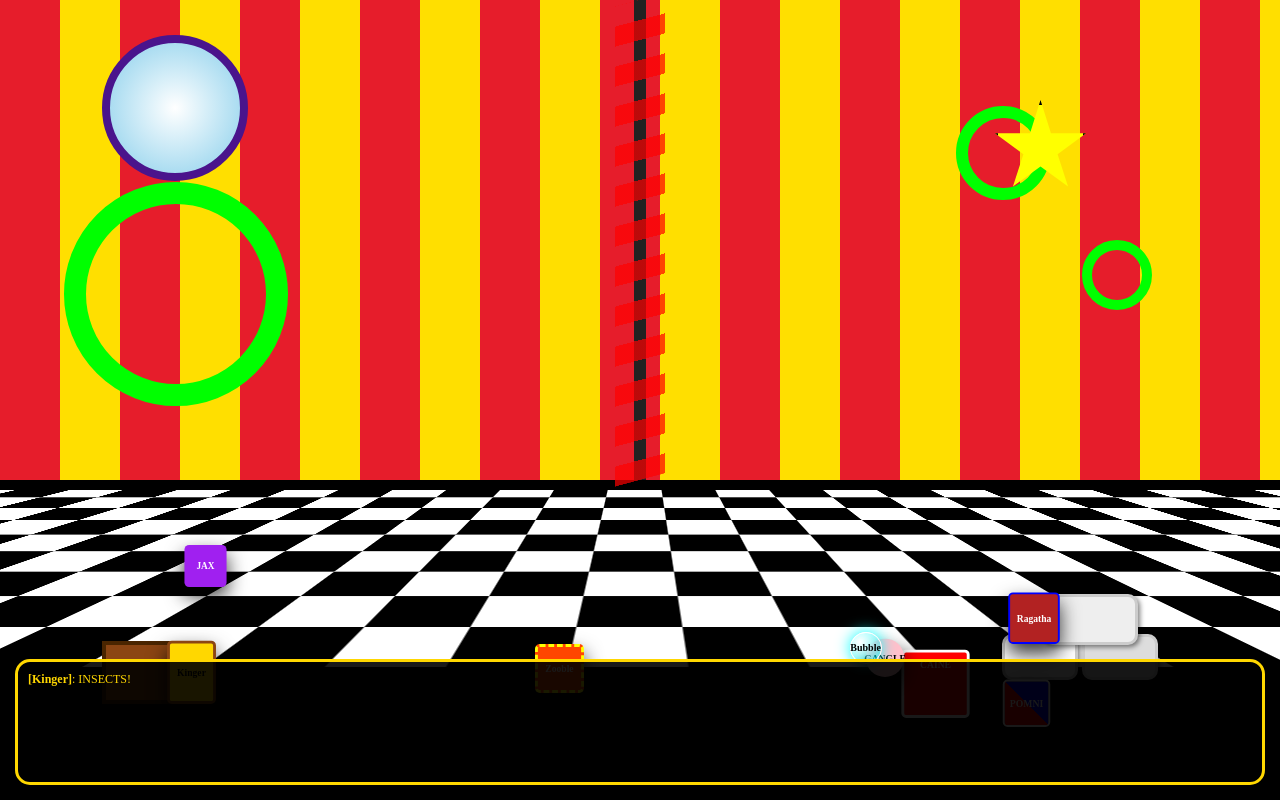
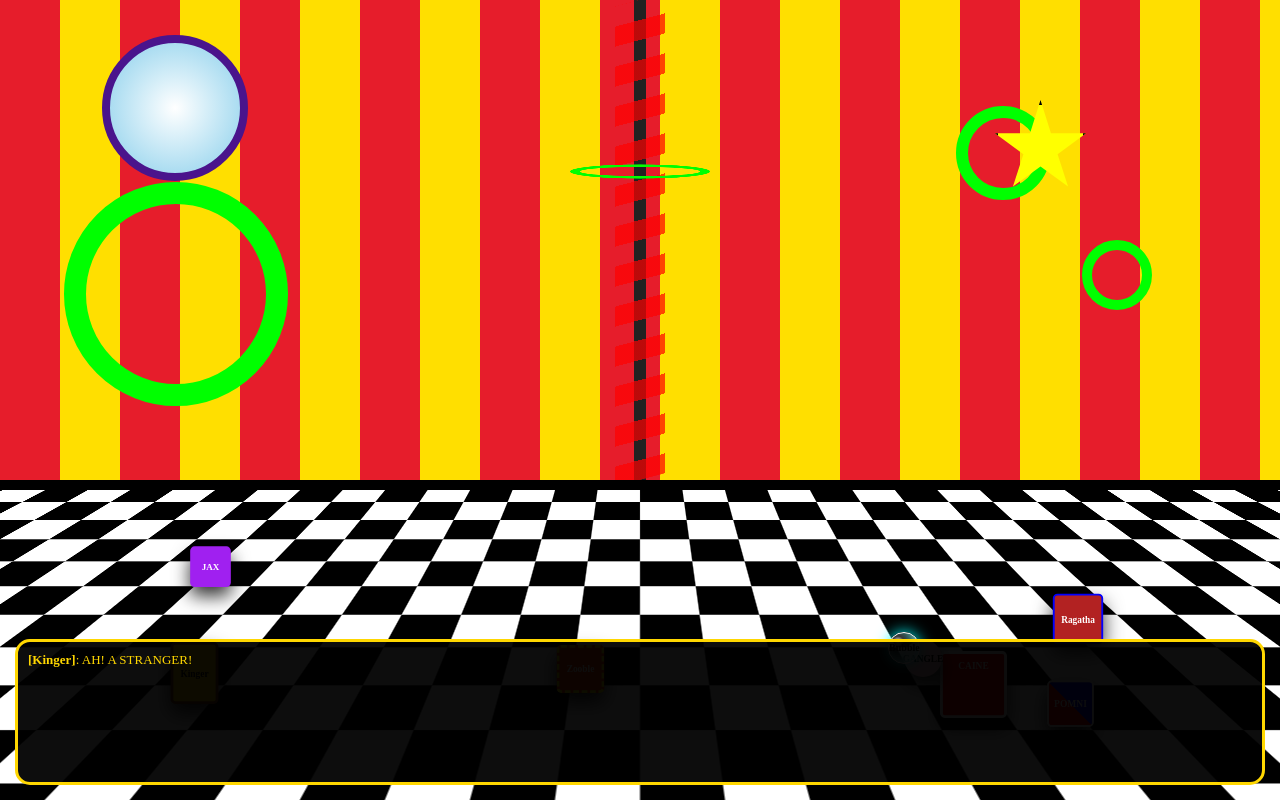
Before and after one commit to onyxmackey-collab/Tadc-Testing, a plain HTML site: page index.html in a window 1280 px wide. Drawn offline with Linux system fonts and the light colour scheme.

Commit message:
Update index.html

```diff
--- a/index.html
+++ b/index.html
@@ -3,79 +3,66 @@
 <head>
   <style>
     html, body { height: 100%; width: 100%; margin: 0; padding: 0; overflow: hidden; background: #000; }
-    #circus-container { position: relative; width: 100%; height: 100%; display: flex; flex-direction: column; }
+    #circus-container { position: relative; width: 100%; height: 100%; overflow: hidden; }
 
-    /* TOP LAYER: THE WALL */
     #tent-wall {
-      position: relative; width: 100%; height: 60%;
+      position: absolute; top: 0; left: 0; width: 100%; height: 60%;
       background: repeating-linear-gradient(90deg, #e61d2b, #e61d2b 60px, #ffdf00 60px, #ffdf00 120px);
-      border-bottom: 10px solid #000; z-index: 10;
+      border-bottom: 10px solid #000; z-index: 10; overflow: hidden;
     }
 
+    /* DECORATIONS */
     .center-pole { position: absolute; left: 50%; top: 0; width: 12px; height: 100%; background: #222; transform: translateX(-50%); }
     .spiral { position: absolute; left: 50%; width: 50px; height: 100%; background: repeating-linear-gradient(transparent, transparent 20px, #f00 20px, #f00 40px); transform: translateX(-50%) skewY(-15deg); opacity: 0.7; }
     .deco-hoop { position: absolute; border: 15px solid #0f0; border-radius: 50%; z-index: 11; }
     .huge-hoop-left { left: 5%; top: 38%; width: 180px; height: 180px; border-width: 22px; }
     .mid-hoop-right { right: 18%; top: 22%; width: 70px; height: 70px; border-width: 12px; }
     .small-hoop-right { right: 10%; top: 50%; width: 50px; height: 50px; border-width: 10px; }
+    .zipper-halo { left: 50%; top: 30%; width: 120px; height: 35px; border-width: 10px; transform: translateX(-50%) rotateX(75deg); }
     .giant-star { position: absolute; top: 100px; right: 15%; width: 85px; height: 85px; background: #ff0; clip-path: polygon(50% 0%, 61% 35%, 98% 35%, 68% 57%, 79% 91%, 50% 70%, 21% 91%, 32% 57%, 2% 35%, 39% 35%); border: 5px solid #000; z-index: 11;}
     .sky-portal { position: absolute; width: 130px; height: 130px; background: radial-gradient(circle, #fff, #87ceeb); border-radius: 50%; top: 35px; left: 8%; border: 8px solid #4a148c; z-index: 11;}
 
-    /* BOTTOM LAYER: THE FLOOR */
-    #floor-wrapper { position: absolute; bottom: 0; width: 100%; height: 40%; perspective: 800px; z-index: 1; }
     #floor {
-      position: absolute; width: 200%; height: 500px; top: 0; left: -50%;
+      position: absolute; width: 150%; height: 100%; top: 59%; left: -25%;
       background-color: #fff;
       background-image: conic-gradient(#000 90deg, transparent 90deg 180deg, #000 180deg 270deg, transparent 270deg);
-      background-size: 100px 100px; transform: rotateX(70deg); transform-origin: top center;
+      background-size: 80px 80px; transform: perspective(800px) rotateX(70deg); transform-origin: top center; z-index: 5;
     }
 
-    /* PROPS & AGENTS LAYER */
-    #stage { position: absolute; top: 0; left: 0; width: 100%; height: 100%; z-index: 20; pointer-events: none; }
-
-    #fort { position: absolute; right: 10%; bottom: 15%; width: 150px; height: 80px; }
-    .pillow { position: absolute; background: #eee; border: 3px solid #ccc; border-radius: 10px; box-shadow: 2px 2px 5px rgba(0,0,0,0.5); }
-    #zooble-box { position: absolute; left: 8%; bottom: 12%; width: 90px; height: 55px; background: #8B4513; border: 4px solid #4A2500; }
-
+    /* FIX: Transition is only for position, not scaling/opacity */
     .agent {
       position: absolute; transition: left 2.5s ease-in-out, top 2.5s ease-in-out;
       display: flex; align-items: center; justify-content: center;
       font-weight: bold; border-radius: 5px; font-size: 10px; text-align: center;
       box-shadow: 0 10px 20px rgba(0,0,0,0.8); transform-origin: bottom center;
+      z-index: 1000; /* High fixed z-index so they never dip below floor */
     }
 
     #bubble {
-      background: radial-gradient(circle at 30% 30%, white, rgba(0,255,255,0.4) 60%, rgba(0,255,255,0.8));
-      border: 1px solid white; border-radius: 50%; box-shadow: 0 0 15px cyan;
+      background: radial-gradient(circle at 30% 30%, white, rgba(255,255,255,0.2) 20%, rgba(0,255,255,0.4) 60%, rgba(0,255,255,0.8));
+      border: 1px solid white; box-shadow: inset -5px -5px 10px rgba(255,255,255,0.5), 0 0 15px cyan;
+      transition: left 1s linear, top 1s linear;
     }
 
     @keyframes walkBob { 0%, 100% { margin-top: 0px; } 50% { margin-top: -15px; } }
     .walking { animation: walkBob 0.4s infinite; }
+
+    @keyframes hoverFloat { 0%, 100% { transform: translateY(0); } 50% { transform: translateY(-20px); } }
     .hovering-wrap { animation: hoverFloat 2s ease-in-out infinite; }
-    @keyframes hoverFloat { 0%, 100% { transform: translateY(0); } 50% { transform: translateY(-20px); } }
 
-    #chat-container { position: fixed; bottom: 15px; left: 15px; right: 15px; height: 100px; background: rgba(0, 0, 0, 0.9); border: 3px solid #ffd700; padding: 10px; z-index: 100; border-radius: 15px; overflow: hidden; }
-    #messages { display: flex; flex-direction: column-reverse; color: #ffd700; font-size: 12px; }
+    #chat-container { position: fixed; bottom: 15px; left: 15px; right: 15px; height: 120px; background: rgba(0, 0, 0, 0.95); border: 3px solid #ffd700; padding: 10px; z-index: 9999; border-radius: 15px; overflow: hidden; pointer-events: none; }
+    #messages { display: flex; flex-direction: column-reverse; color: #ffd700; font-size: 13px; }
   </style>
 </head>
 <body>
   <div id="circus-container">
     <div id="tent-wall">
       <div class="sky-portal"></div><div class="center-pole"></div><div class="spiral"></div>
-      <div class="deco-hoop huge-hoop-left"></div><div class="deco-hoop mid-hoop-right"></div><div class="deco-hoop small-hoop-right"></div>
+      <div class="deco-hoop huge-hoop-left"></div><div class="deco-hoop mid-hoop-right"></div><div class="deco-hoop small-hoop-right"></div><div class="deco-hoop zipper-halo"></div>
       <div class="giant-star"></div>
     </div>
-
-    <div id="floor-wrapper"><div id="floor"></div></div>
-
+    <div id="floor"></div>
     <div id="stage">
-      <div id="fort">
-        <div class="pillow" style="width: 70px; height: 40px; bottom: 0; left: 0; background: #fff;"></div>
-        <div class="pillow" style="width: 70px; height: 40px; bottom: 0; left: 80px; background: #ddd;"></div>
-        <div class="pillow" style="width: 90px; height: 45px; bottom: 35px; left: 40px; background: #eee;"></div>
-      </div>
-      <div id="zooble-box"></div>
-
       <div id="pomni" class="agent" style="width: 45px; height: 45px; background: linear-gradient(45deg, #f00 50%, #00f 50%); color: #fff; border: 2px solid #fff;">POMNI</div>
       <div id="caine" class="agent" style="width: 65px; height: 65px; background: #f00; border: 3px solid #fff; color: #fff;"><div class="hovering-wrap">CAINE</div></div>
       <div id="jax" class="agent" style="width: 45px; height: 45px; background: #a020f0; color: #fff;">JAX</div>
@@ -83,20 +70,20 @@
       <div id="gangle" class="agent" style="width: 40px; height: 40px; background: pink; border-radius: 50%; color: #000;">GANGLE</div>
       <div id="zooble" class="agent" style="width: 45px; height: 45px; background: #ff4500; border: 3px dashed yellow; color: #fff;">Zooble</div>
       <div id="kinger" class="agent" style="width: 45px; height: 60px; background: #FFD700; border: 3px solid #8B4513; color: #000;">Kinger</div>
-      <div id="bubble" class="agent" style="width: 30px; height: 30px; color: #000;">Bubble</div>
+      <div id="bubble" class="agent" style="width: 30px; height: 30px; border-radius: 50%; color: #000;">Bubble</div>
     </div>
   </div>
   <div id="chat-container"><div id="messages"></div></div>
 
   <script>
     const cast = [
-      { el: document.getElementById('pomni'), name: "POMNI", color: "#ff4d4d", lines: ["I need to find a way out!", "Where's the door?"] },
-      { el: document.getElementById('caine'), name: "CAINE", color: "red", lines: ["AREN'T WE HAVING FUN?", "WELCOME BACK!"] },
-      { el: document.getElementById('jax'), name: "JAX", color: "#d1a3ff", lines: ["This is hilarious.", "Heh."] },
-      { el: document.getElementById('ragatha'), name: "Ragatha", color: "#ff4d4d", lines: ["Just keep smiling...", "We're okay!"] },
-      { el: document.getElementById('gangle'), name: "Gangle", color: "pink", lines: ["My comedy mask...", "Aww."] },
-      { el: document.getElementById('zooble'), name: "Zooble", color: "#ff4500", lines: ["Don't touch my box.", "Whatever."] },
-      { el: document.getElementById('kinger'), name: "Kinger", color: "#FFD700", lines: ["I'M IN MY FORTRESS!", "INSECTS!"] },
+      { el: document.getElementById('pomni'), name: "POMNI", color: "#ff4d4d", lines: ["Is there an exit?", "I don't belong here!"] },
+      { el: document.getElementById('caine'), name: "CAINE", color: "red", lines: ["WELCOME!", "ADVENTURE AWAITS!"] },
+      { el: document.getElementById('jax'), name: "JAX", color: "#d1a3ff", lines: ["Whatever, dollface.", "I'm bored."] },
+      { el: document.getElementById('ragatha'), name: "Ragatha", color: "#ff4d4d", lines: ["Stay calm!", "Everything is fine."] },
+      { el: document.getElementById('gangle'), name: "Gangle", color: "pink", lines: ["My mask...", "I'm sad."] },
+      { el: document.getElementById('zooble'), name: "Zooble", color: "#ff4500", lines: ["Leave me alone.", "I hate this."] },
+      { el: document.getElementById('kinger'), name: "Kinger", color: "#FFD700", lines: ["INSECTS?!", "AH! A STRANGER!"] },
       { el: document.getElementById('bubble'), name: "Bubble", color: "cyan", lines: ["YUM SOAP!", "POP!"] }
     ];
 
@@ -105,13 +92,13 @@
       const line = document.createElement('div');
       line.innerHTML = `<span style="color:${c}; font-weight:bold;">[${n}]</span>: ${m}`;
       msgs.prepend(line);
-      if(msgs.children.length > 4) msgs.lastElementChild.remove();
+      if(msgs.children.length > 5) msgs.lastElementChild.remove();
     }
 
     function socialEngine() {
       const char = cast[Math.floor(Math.random() * cast.length)];
       log(char.name, char.lines[Math.floor(Math.random() * char.lines.length)], char.color);
-      setTimeout(socialEngine, 6000 + Math.random() * 4000);
+      setTimeout(socialEngine, 5000 + Math.random() * 5000);
     }
 
     let cainePos = { x: 100, y: window.innerHeight * 0.7 };
@@ -126,15 +113,21 @@
         return;
       }
 
-      // SAFE AREA: Stay within 65% to 85% of height
-      const nextX = 100 + Math.random() * (window.innerWidth - 250);
+      // STRICTER BOUNDS
+      const nextX = 100 + Math.random() * (window.innerWidth - 200);
       const nextY = (window.innerHeight * 0.65) + Math.random() * (window.innerHeight * 0.20);
 
-      if (agent.name === "CAINE") { cainePos = { x: nextX, y: nextY }; }
-      else { agent.el.classList.add('walking'); }
+      if (agent.name === "CAINE") {
+        cainePos = { x: nextX, y: nextY };
+      } else {
+        agent.el.classList.add('walking');
+      }
 
-      const scale = 0.8 + ((nextY / window.innerHeight) * 0.2);
+      // Instant non-transitioning properties
+      const scale = 0.7 + ((nextY / window.innerHeight) * 0.3);
       agent.el.style.transform = `scale(${scale})`;
+
+      // Moving properties
       agent.el.style.left = nextX + 'px';
       agent.el.style.top = nextY + 'px';
 
```
